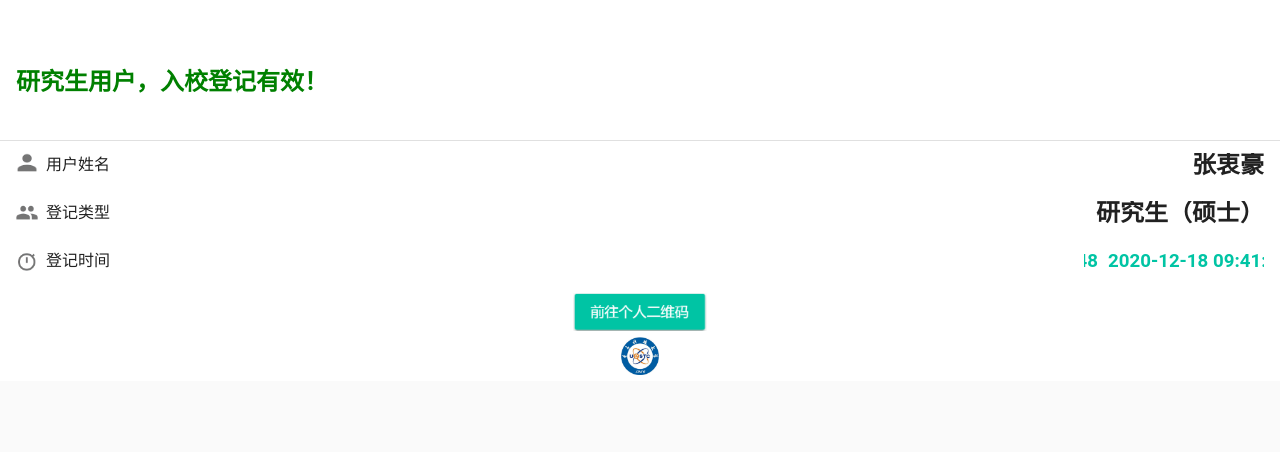
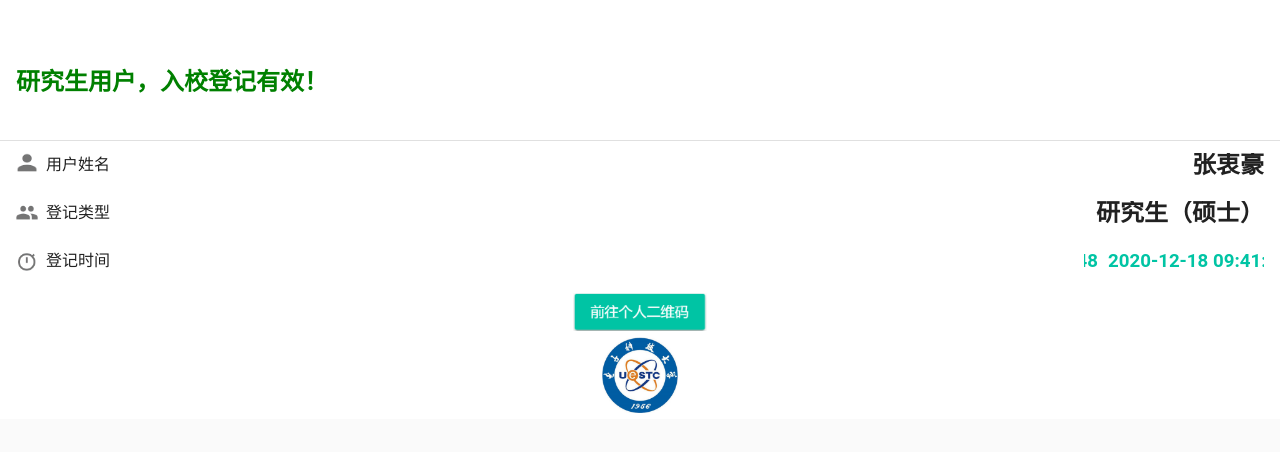
Before and after one commit to ZhonghaoZ/zhonghao_in, a plain HTML site: page index.html in a window 1280 px wide. Drawn offline with Linux system fonts and the light colour scheme; a web font is replaced by a local one.

Commit message:
Update index.html

```diff
--- a/index.html
+++ b/index.html
@@ -174,7 +174,7 @@
 			<img src="img/erwei.png" style="height:38px">
 			</div>
 			<div align="center">
-			<img src="img/school.png" style="height:38px">
+			<img src="img/school.png" style="height:76px">
 			</div>
                 </div>
             </div>
```
